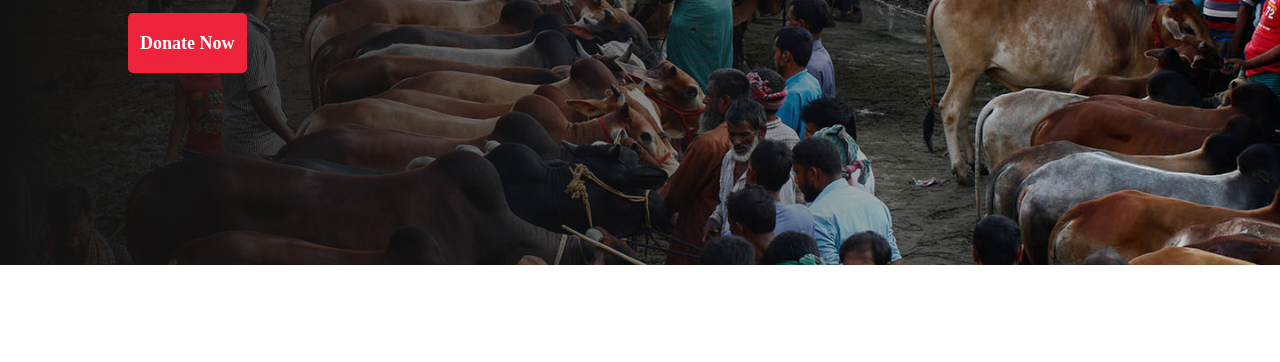
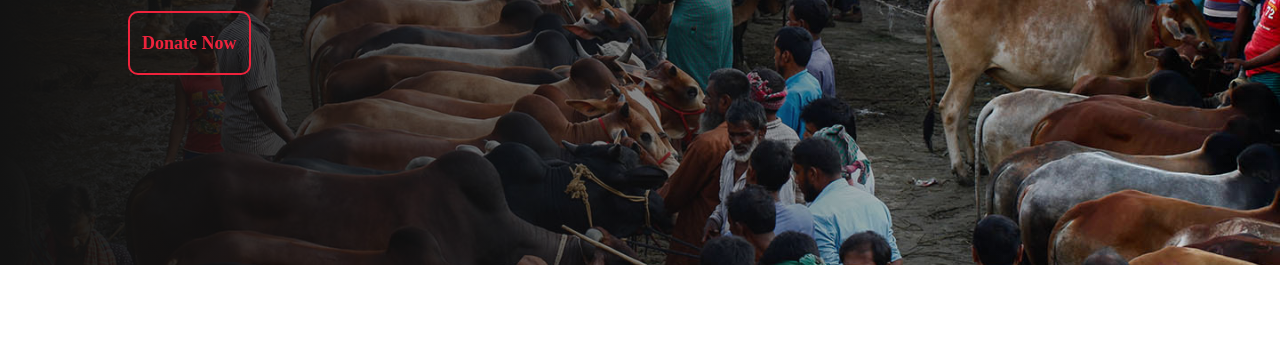
Before and after one commit to Milon3658/Eid-Zakat, a plain HTML site: page index.html in a window 1280 px wide. Shown: the part 385-747 px from the top of the page. Drawn offline with Linux system fonts and the light colour scheme; grey boxes are pictures that could not be loaded.

Commit message:
UI button  Updated

```diff
--- a/index.html
+++ b/index.html
@@ -22,7 +22,7 @@
                 populo <br>
                 animal noluisse, enim
             </p>
-            <a class="Button" href="#">Donate Now</a>
+            <a class="DonateNowButton" href="#">Donate Now</a>
         </div>
     </section>
     <!-- donation video and salat image flex section -->
--- a/style.css
+++ b/style.css
@@ -18,8 +18,7 @@ p {
     font-style: normal;
     font-weight: 400;
     font-size: 18px;
-    color:
-        rgba(112, 112, 112, 1);
+    color:rgba(112, 112, 112, 1);
 }
 
 .cover {
@@ -64,15 +63,35 @@ p {
     color: #FFFFFF;
     padding: 16px 12px;
     width: fit-content;
+    border-radius: 10px;
+    background-color: white;
+    color: #EF233C;
+    border: 2px solid #EF233C;
+}
+.DonateNowButton{
+    background-color: transparent;
+    color: #EF233C;
+    text-decoration: none;
+    font-family: 'Poppins';
+    font-style: normal;
+    font-weight: 600;
+    font-size: 18px;
+    line-height: 28px;
+    padding: 16px 12px;
+    width: fit-content;
+    border-radius: 10px;
+    border: 2px solid #EF233C;
+
+}
+.DonateNowButton:hover{
+
     background-color: #EF233C;
-    border-radius: 5px;
+    color: white;
 }
-
 video {
     height: 450px;
     width: 456px;
 }
-
 .timeline {
     margin-bottom: 100px;
     display: flex;
@@ -123,7 +142,6 @@ video {
 }
 
 .help-card img {
-
 margin-top: 30px;
 margin-left: 20px;
 }
@@ -147,6 +165,10 @@ border-radius: 10px;
     padding-right: 10%;
     display: flex;
     justify-content: space-around;
+}
+.dua img{
+    border-radius: 10px;
+    border: 2px solid #EF233C;
 }
 .Zakat-Card{
     background: wihte;
@@ -227,7 +249,7 @@ footer p{
     background-color: antiquewhite;
 }
 .Button:hover{
-    background-color: white;
-    color: #EF233C;
-    border: 2px solid #EF233C;
+    background-color: #EF233C;
+    color: white;
+    /* border: 2px solid #EF233C; */
 }
```
